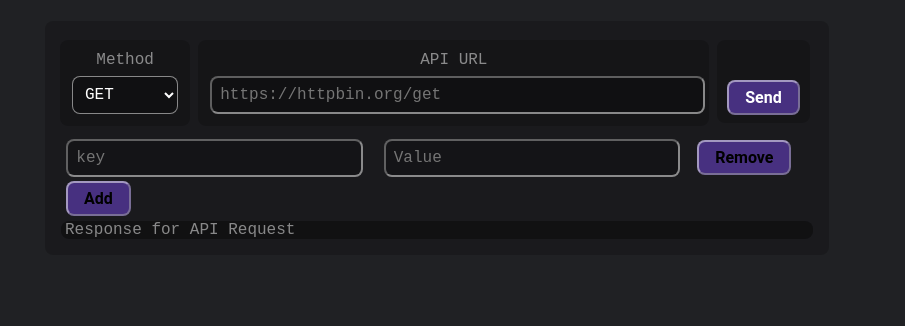
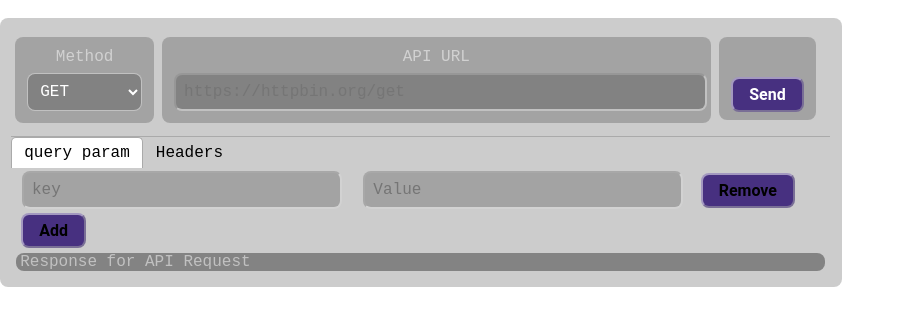
Before and after one commit to arunahuja94/requestman, a React (Create React App) app: page / in a window 1280 px wide. Shown: the top 326 px of the page, without its empty margins (0-905 px from the left). Built offline with nearby package versions, Linux system fonts and the light colour scheme.

Commit message:
added tabs

```diff
--- a/package.json
+++ b/package.json
@@ -11,6 +11,7 @@
     "react-ace": "^9.4.1",
     "react-dom": "^17.0.2",
     "react-scripts": "4.0.3",
+    "react-tabs": "^3.2.2",
     "web-vitals": "^1.1.2"
   },
   "scripts": {
--- a/src/App.css
+++ b/src/App.css
@@ -1,5 +1,5 @@
 :root {
-  --bg-color: #202124;
+  --bg-color: white;
   --fg-color: white;
   --bg-dark-color: rgba(0,0,0,0.2);
   --white: #fff;
--- /dev/null
+++ b/src/components/HeaderContainer.js
@@ -0,0 +1,16 @@
+import React from "react";
+import "../styles/HeaderContainer.css";
+
+
+const HeaderContainer = () => {
+  return (
+    <div className="HeaderContainer">
+    <div class="header__section-left">
+    <div class="top-navigation">
+    <a target="_self" href="https://github.com/arunahuja94/requestman"><div class="top-navigation-button">Requestman</div></a>
+    </div></div>
+    </div>
+  );
+}
+
+export default HeaderContainer;
--- a/src/components/MainContainer.js
+++ b/src/components/MainContainer.js
@@ -3,6 +3,8 @@ import React, { useState, Fragment } from "react";
 import { requestHandler } from "../services/api";
 import Response from './Response';
 import "../styles/MainWrapper.css";
+import { Tab, Tabs, TabList, TabPanel } from 'react-tabs';
+import 'react-tabs/style/react-tabs.css';
 
 const MainContainer = () => {
 
@@ -108,7 +110,15 @@ const handleChange = (event) => {
             </form>
           </div>
         </div>
-        <div className="query_param">
+        <div className="ParamTabs" >
+        <Tabs>
+    <TabList>
+      <Tab>query param</Tab>
+      <Tab>Headers</Tab>
+    </TabList>
+
+    <TabPanel>
+    <div className="query_param">
             <div className="query_param_inputs">
         {inputFields.map((inputField, index) => (
             <Fragment key={`${inputField}~${index}`}>
@@ -156,6 +166,13 @@ const handleChange = (event) => {
                   Add
                 </button>
         </div>
+    </TabPanel>
+    <TabPanel>
+      <h2>Any content 2</h2>
+    </TabPanel>
+  </Tabs>
+        </div>
+
         <div className="response">
           <Response data={ apiResponse } />
         </div>
--- a/src/pages/Home.js
+++ b/src/pages/Home.js
@@ -1,5 +1,5 @@
 import React from "react";
-
+import HeaderContainer from "../components/HeaderContainer";
 import MainContainer from "../components/MainContainer";
 import UsageContainer from "../components/UsageContainer";
 import '../styles/Home.css';
@@ -8,6 +8,7 @@ const Home = () => {
 
   return (
     <div className="HomeWrapper">
+      <HeaderContainer />
       <div className="Grid">
         <MainContainer />
         {/* <UsageContainer /> */}
--- a/src/styles/Home.css
+++ b/src/styles/Home.css
@@ -1,9 +1,9 @@
 .HomeWrapper
 {
-padding: 1.3rem;
-  width: 93%;
-  margin: 0 auto;
-  padding-bottom: 7rem;
+/* padding: 1.3rem; */
+  width: 100%;
+  /* margin: 0 auto;
+  padding-bottom: 7rem; */
 }
   @media screen and (max-width: 1093px) {
     .HomeWrapper
--- a/src/styles/MainWrapper.css
+++ b/src/styles/MainWrapper.css
@@ -133,6 +133,7 @@
 }
 .query_param{
   display:flex;
+  width: 100%;
   flex-direction: column;
 }
 .width-15
```
Also changed, not shown: src/styles/HeaderContainer.css (added), 1 other file (tests, documents, lock files or other folders).
